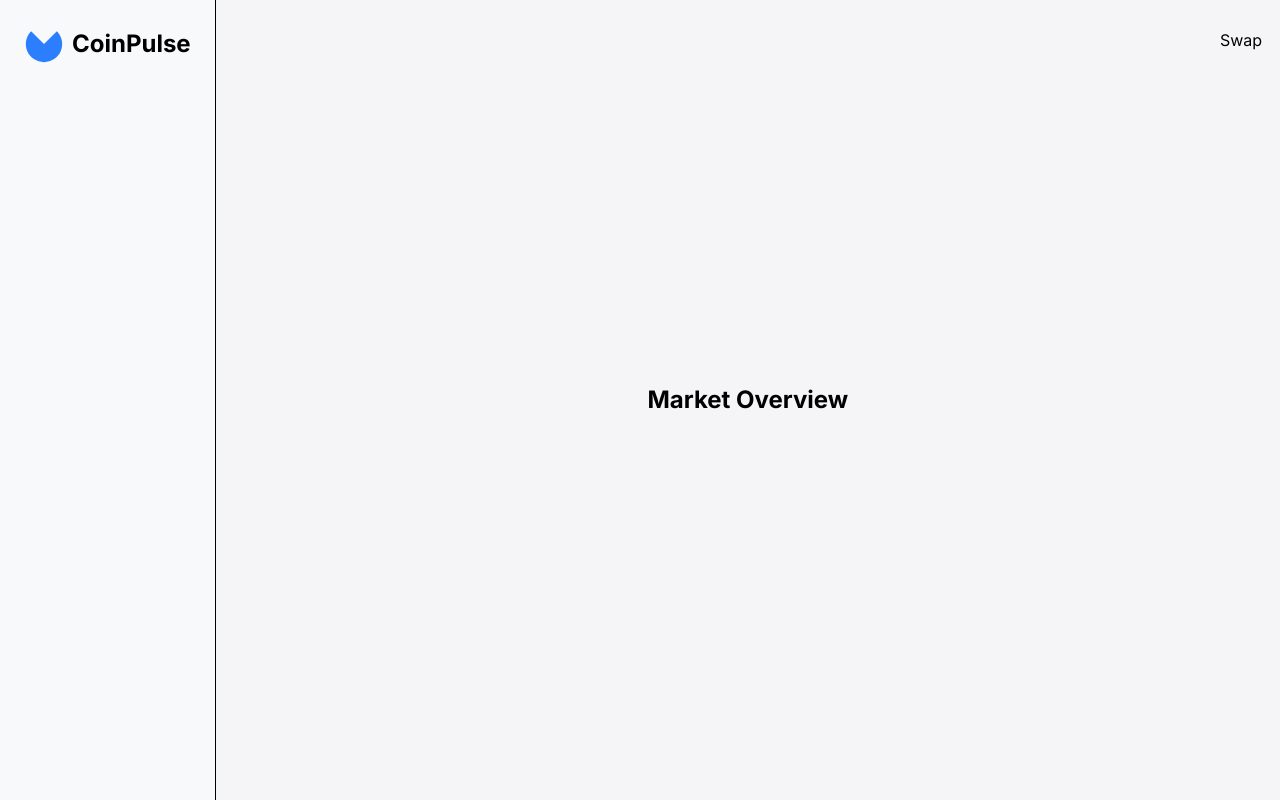
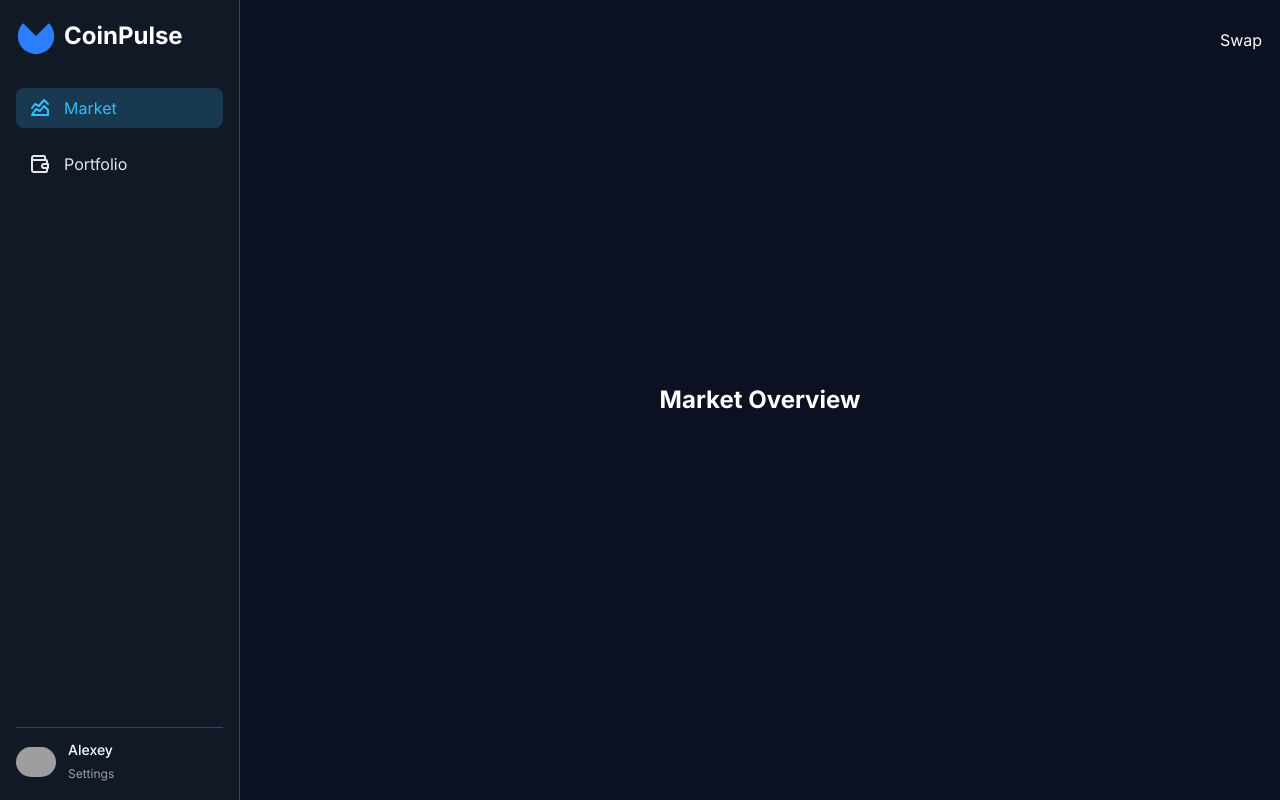
Before and after one commit to Dapy0/CoinPulse, a React (Vite) app: page / in a window 1280 px wide. Built offline with nearby package versions, Linux system fonts and the light colour scheme; grey boxes are pictures that could not be loaded.

Commit message:
Finished MainLayout

```diff
--- a/index.html
+++ b/index.html
@@ -1,11 +1,11 @@
 <!doctype html>
-<html lang="en">
+<html lang="en" class="dark">
 
 <head>
   <meta charset="UTF-8" />
   <meta name="viewport" content="width=device-width, initial-scale=1.0" />
   <title>Coinpulse</title>
-  <link href="./public/fonts.css" rel="stylesheet" />
+  <link href="./fonts.css" rel="stylesheet" />
 </head>
 
 <body>
--- a/package.json
+++ b/package.json
@@ -13,6 +13,7 @@
     "biom:check:write": "biome check --write ."
   },
   "dependencies": {
+    "@tabler/icons-react": "^3.35.0",
     "@tanstack/react-router": "^1.135.2",
     "@tanstack/react-router-devtools": "^1.135.2",
     "axios": "^1.13.2",
--- a/public/fonts.css
+++ b/public/fonts.css
@@ -1,36 +1,36 @@
-@font-face { font-family: "Inter"; font-style: normal; font-weight: 100; font-display: swap; src: url("fonts/Inter-Thin.woff2") format("woff2"); }
-@font-face { font-family: "Inter"; font-style: italic; font-weight: 100; font-display: swap; src: url("fonts/Inter-ThinItalic.woff2") format("woff2"); }
-@font-face { font-family: "Inter"; font-style: normal; font-weight: 200; font-display: swap; src: url("fonts/Inter-ExtraLight.woff2") format("woff2"); }
-@font-face { font-family: "Inter"; font-style: italic; font-weight: 200; font-display: swap; src: url("fonts/Inter-ExtraLightItalic.woff2") format("woff2"); }
-@font-face { font-family: "Inter"; font-style: normal; font-weight: 300; font-display: swap; src: url("fonts/Inter-Light.woff2") format("woff2"); }
-@font-face { font-family: "Inter"; font-style: italic; font-weight: 300; font-display: swap; src: url("fonts/Inter-LightItalic.woff2") format("woff2"); }
-@font-face { font-family: "Inter"; font-style: normal; font-weight: 400; font-display: swap; src: url("fonts/Inter-Regular.woff2") format("woff2"); }
-@font-face { font-family: "Inter"; font-style: italic; font-weight: 400; font-display: swap; src: url("fonts/Inter-Italic.woff2") format("woff2"); }
-@font-face { font-family: "Inter"; font-style: normal; font-weight: 500; font-display: swap; src: url("fonts/Inter-Medium.woff2") format("woff2"); }
-@font-face { font-family: "Inter"; font-style: italic; font-weight: 500; font-display: swap; src: url("fonts/Inter-MediumItalic.woff2") format("woff2"); }
-@font-face { font-family: "Inter"; font-style: normal; font-weight: 600; font-display: swap; src: url("fonts/Inter-SemiBold.woff2") format("woff2"); }
-@font-face { font-family: "Inter"; font-style: italic; font-weight: 600; font-display: swap; src: url("fonts/Inter-SemiBoldItalic.woff2") format("woff2"); }
-@font-face { font-family: "Inter"; font-style: normal; font-weight: 700; font-display: swap; src: url("fonts/Inter-Bold.woff2") format("woff2"); }
-@font-face { font-family: "Inter"; font-style: italic; font-weight: 700; font-display: swap; src: url("fonts/Inter-BoldItalic.woff2") format("woff2"); }
-@font-face { font-family: "Inter"; font-style: normal; font-weight: 800; font-display: swap; src: url("fonts/Inter-ExtraBold.woff2") format("woff2"); }
-@font-face { font-family: "Inter"; font-style: italic; font-weight: 800; font-display: swap; src: url("fonts/Inter-ExtraBoldItalic.woff2") format("woff2"); }
-@font-face { font-family: "Inter"; font-style: normal; font-weight: 900; font-display: swap; src: url("fonts/Inter-Black.woff2") format("woff2"); }
-@font-face { font-family: "Inter"; font-style: italic; font-weight: 900; font-display: swap; src: url("fonts/Inter-BlackItalic.woff2") format("woff2"); }
-@font-face { font-family: "InterDisplay"; font-style: normal; font-weight: 100; font-display: swap; src: url("fonts/InterDisplay-Thin.woff2") format("woff2"); }
-@font-face { font-family: "InterDisplay"; font-style: italic; font-weight: 100; font-display: swap; src: url("fonts/InterDisplay-ThinItalic.woff2") format("woff2"); }
-@font-face { font-family: "InterDisplay"; font-style: normal; font-weight: 200; font-display: swap; src: url("fonts/InterDisplay-ExtraLight.woff2") format("woff2"); }
-@font-face { font-family: "InterDisplay"; font-style: italic; font-weight: 200; font-display: swap; src: url("fonts/InterDisplay-ExtraLightItalic.woff2") format("woff2"); }
-@font-face { font-family: "InterDisplay"; font-style: normal; font-weight: 300; font-display: swap; src: url("fonts/InterDisplay-Light.woff2") format("woff2"); }
-@font-face { font-family: "InterDisplay"; font-style: italic; font-weight: 300; font-display: swap; src: url("fonts/InterDisplay-LightItalic.woff2") format("woff2"); }
-@font-face { font-family: "InterDisplay"; font-style: normal; font-weight: 400; font-display: swap; src: url("fonts/InterDisplay-Regular.woff2") format("woff2"); }
-@font-face { font-family: "InterDisplay"; font-style: italic; font-weight: 400; font-display: swap; src: url("fonts/InterDisplay-Italic.woff2") format("woff2"); }
-@font-face { font-family: "InterDisplay"; font-style: normal; font-weight: 500; font-display: swap; src: url("fonts/InterDisplay-Medium.woff2") format("woff2"); }
-@font-face { font-family: "InterDisplay"; font-style: italic; font-weight: 500; font-display: swap; src: url("fonts/InterDisplay-MediumItalic.woff2") format("woff2"); }
-@font-face { font-family: "InterDisplay"; font-style: normal; font-weight: 600; font-display: swap; src: url("fonts/InterDisplay-SemiBold.woff2") format("woff2"); }
-@font-face { font-family: "InterDisplay"; font-style: italic; font-weight: 600; font-display: swap; src: url("fonts/InterDisplay-SemiBoldItalic.woff2") format("woff2"); }
-@font-face { font-family: "InterDisplay"; font-style: normal; font-weight: 700; font-display: swap; src: url("fonts/InterDisplay-Bold.woff2") format("woff2"); }
-@font-face { font-family: "InterDisplay"; font-style: italic; font-weight: 700; font-display: swap; src: url("fonts/InterDisplay-BoldItalic.woff2") format("woff2"); }
-@font-face { font-family: "InterDisplay"; font-style: normal; font-weight: 800; font-display: swap; src: url("fonts/InterDisplay-ExtraBold.woff2") format("woff2"); }
-@font-face { font-family: "InterDisplay"; font-style: italic; font-weight: 800; font-display: swap; src: url("fonts/InterDisplay-ExtraBoldItalic.woff2") format("woff2"); }
-@font-face { font-family: "InterDisplay"; font-style: normal; font-weight: 900; font-display: swap; src: url("fonts/InterDisplay-Black.woff2") format("woff2"); }
-@font-face { font-family: "InterDisplay"; font-style: italic; font-weight: 900; font-display: swap; src: url("fonts/InterDisplay-BlackItalic.woff2") format("woff2"); }
+@font-face { font-family: "Inter"; font-style: normal; font-weight: 100; font-display: swap; src: url("./fonts/Inter-Thin.woff2") format("woff2"); }
+@font-face { font-family: "Inter"; font-style: italic; font-weight: 100; font-display: swap; src: url("./fonts/Inter-ThinItalic.woff2") format("woff2"); }
+@font-face { font-family: "Inter"; font-style: normal; font-weight: 200; font-display: swap; src: url("./fonts/Inter-ExtraLight.woff2") format("woff2"); }
+@font-face { font-family: "Inter"; font-style: italic; font-weight: 200; font-display: swap; src: url("./fonts/Inter-ExtraLightItalic.woff2") format("woff2"); }
+@font-face { font-family: "Inter"; font-style: normal; font-weight: 300; font-display: swap; src: url("./fonts/Inter-Light.woff2") format("woff2"); }
+@font-face { font-family: "Inter"; font-style: italic; font-weight: 300; font-display: swap; src: url("./fonts/Inter-LightItalic.woff2") format("woff2"); }
+@font-face { font-family: "Inter"; font-style: normal; font-weight: 400; font-display: swap; src: url("./fonts/Inter-Regular.woff2") format("woff2"); }
+@font-face { font-family: "Inter"; font-style: italic; font-weight: 400; font-display: swap; src: url("./fonts/Inter-Italic.woff2") format("woff2"); }
+@font-face { font-family: "Inter"; font-style: normal; font-weight: 500; font-display: swap; src: url("./fonts/Inter-Medium.woff2") format("woff2"); }
+@font-face { font-family: "Inter"; font-style: italic; font-weight: 500; font-display: swap; src: url("./fonts/Inter-MediumItalic.woff2") format("woff2"); }
+@font-face { font-family: "Inter"; font-style: normal; font-weight: 600; font-display: swap; src: url("./fonts/Inter-SemiBold.woff2") format("woff2"); }
+@font-face { font-family: "Inter"; font-style: italic; font-weight: 600; font-display: swap; src: url("./fonts/Inter-SemiBoldItalic.woff2") format("woff2"); }
+@font-face { font-family: "Inter"; font-style: normal; font-weight: 700; font-display: swap; src: url("./fonts/Inter-Bold.woff2") format("woff2"); }
+@font-face { font-family: "Inter"; font-style: italic; font-weight: 700; font-display: swap; src: url("./fonts/Inter-BoldItalic.woff2") format("woff2"); }
+@font-face { font-family: "Inter"; font-style: normal; font-weight: 800; font-display: swap; src: url("./fonts/Inter-ExtraBold.woff2") format("woff2"); }
+@font-face { font-family: "Inter"; font-style: italic; font-weight: 800; font-display: swap; src: url("./fonts/Inter-ExtraBoldItalic.woff2") format("woff2"); }
+@font-face { font-family: "Inter"; font-style: normal; font-weight: 900; font-display: swap; src: url("./fonts/Inter-Black.woff2") format("woff2"); }
+@font-face { font-family: "Inter"; font-style: italic; font-weight: 900; font-display: swap; src: url("./fonts/Inter-BlackItalic.woff2") format("woff2"); }
+@font-face { font-family: "InterDisplay"; font-style: normal; font-weight: 100; font-display: swap; src: url("./fonts/InterDisplay-Thin.woff2") format("woff2"); }
+@font-face { font-family: "InterDisplay"; font-style: italic; font-weight: 100; font-display: swap; src: url("./fonts/InterDisplay-ThinItalic.woff2") format("woff2"); }
+@font-face { font-family: "InterDisplay"; font-style: normal; font-weight: 200; font-display: swap; src: url("./fonts/InterDisplay-ExtraLight.woff2") format("woff2"); }
+@font-face { font-family: "InterDisplay"; font-style: italic; font-weight: 200; font-display: swap; src: url("./fonts/InterDisplay-ExtraLightItalic.woff2") format("woff2"); }
+@font-face { font-family: "InterDisplay"; font-style: normal; font-weight: 300; font-display: swap; src: url("./fonts/InterDisplay-Light.woff2") format("woff2"); }
+@font-face { font-family: "InterDisplay"; font-style: italic; font-weight: 300; font-display: swap; src: url("./fonts/InterDisplay-LightItalic.woff2") format("woff2"); }
+@font-face { font-family: "InterDisplay"; font-style: normal; font-weight: 400; font-display: swap; src: url("./fonts/InterDisplay-Regular.woff2") format("woff2"); }
+@font-face { font-family: "InterDisplay"; font-style: italic; font-weight: 400; font-display: swap; src: url("./fonts/InterDisplay-Italic.woff2") format("woff2"); }
+@font-face { font-family: "InterDisplay"; font-style: normal; font-weight: 500; font-display: swap; src: url("./fonts/InterDisplay-Medium.woff2") format("woff2"); }
+@font-face { font-family: "InterDisplay"; font-style: italic; font-weight: 500; font-display: swap; src: url("./fonts/InterDisplay-MediumItalic.woff2") format("woff2"); }
+@font-face { font-family: "InterDisplay"; font-style: normal; font-weight: 600; font-display: swap; src: url("./fonts/InterDisplay-SemiBold.woff2") format("woff2"); }
+@font-face { font-family: "InterDisplay"; font-style: italic; font-weight: 600; font-display: swap; src: url("./fonts/InterDisplay-SemiBoldItalic.woff2") format("woff2"); }
+@font-face { font-family: "InterDisplay"; font-style: normal; font-weight: 700; font-display: swap; src: url("./fonts/InterDisplay-Bold.woff2") format("woff2"); }
+@font-face { font-family: "InterDisplay"; font-style: italic; font-weight: 700; font-display: swap; src: url("./fonts/InterDisplay-BoldItalic.woff2") format("woff2"); }
+@font-face { font-family: "InterDisplay"; font-style: normal; font-weight: 800; font-display: swap; src: url("./fonts/InterDisplay-ExtraBold.woff2") format("woff2"); }
+@font-face { font-family: "InterDisplay"; font-style: italic; font-weight: 800; font-display: swap; src: url("./fonts/InterDisplay-ExtraBoldItalic.woff2") format("woff2"); }
+@font-face { font-family: "InterDisplay"; font-style: normal; font-weight: 900; font-display: swap; src: url("./fonts/InterDisplay-Black.woff2") format("woff2"); }
+@font-face { font-family: "InterDisplay"; font-style: italic; font-weight: 900; font-display: swap; src: url("./fonts/InterDisplay-BlackItalic.woff2") format("woff2"); }
--- a/src/App.tsx
+++ b/src/App.tsx
@@ -1,6 +1,7 @@
 import "./App.css";
 
 function App() {
+
   return <></>;
 }
 
--- a/src/components/MainLayout.tsx
+++ b/src/components/MainLayout.tsx
@@ -1,6 +1,7 @@
-import { Outlet } from "@tanstack/react-router";
+import { Link, Outlet } from "@tanstack/react-router";
 import PieChartIcon from "./Logo";
 import { SideBarBtn } from "./SideBarBtn";
+import { IconChartAreaLine, IconWallet } from "@tabler/icons-react";
 
 export const MainLayout = () => {
   const DEVtoggleTheme = () => {
@@ -8,19 +9,30 @@ export const MainLayout = () => {
   };
 
   return (
-    <div className="flex h-screen bg-background dark:bg-background-d">
+    <div className="flex h-screen bg-background  dark:text-white">
 
       <button className="absolute size-10 top-5 right-5" onClick={DEVtoggleTheme}>Swap</button>
 
-      <aside className="p-6 bg-foreground dark:bg-foreground-d border-r border-r-primary-900">
+      <aside className="p-4 min-w-60 bg-foreground dark:bg-foreground-d border-r border-r-gray-300 dark:border-r-gray-700 flex flex-col">
         <div className="flex gap-2 items-center">
           <PieChartIcon className="size-10 text-blue-500" />
-          <h3 className="text-2xl font-bold  dark:text-white">CoinPulse</h3>
+          <h3 className="text-2xl font-bold ">CoinPulse</h3>
         </div>
-        <div className="flex flex-col gap-4">
-          <SideBarBtn to={'/'}>Market</SideBarBtn>
-          <SideBarBtn to={'/portfolio'}>Portfolio</SideBarBtn>
-          <SideBarBtn>News</SideBarBtn>
+        <div className="flex flex-col flex-1 gap-4 mt-8">
+          <SideBarBtn to={'/'}><IconChartAreaLine /> Market</SideBarBtn>
+          <SideBarBtn to={'/portfolio'} ><IconWallet />Portfolio</SideBarBtn>
+          {/* <SideBarBtn to={"/news"}>News</SideBarBtn> */}
+        </div>
+        <div className="flex flex-col gap-3">
+          <hr className="border-gray-300 dark:border-gray-700" />
+
+          <div className="flex gap-3 max-w-10 items-center">
+            <img className="size-fit rounded-full" src="https://lh3.googleusercontent.com/aida-public/AB6AXuC9bfBo_L7BNZePomtQc7t__D1KOK6tEa8wlXClIpMd8cSl0f0PoOW6gRtvrShjqjYd8TH9OKo9qO4Xszt0_xMPa5S-UDERKVfWMHEvcrY4d0EUNB-WapI19oA9IQQAqkD_w8A4ekEYEFuVr7ZmaYnl0yqQGDtMgN3sX21pOtj3i2EGfWrKvyBOM4wGBnyGe_XxdqKqQJ1EeQXcOfj3nItbharMa2vcdthJK7V1iFFNothQV7NOg3d5470bogGng4PDC6c8GQWUIMdf" alt="img" />
+            <div className="">
+              <p className="text-sm font-medium ">Alexey</p>
+              <Link className=" text-xs text-gray-600 dark:text-gray-400 hover:text-primary" to={"/"}>Settings</Link>
+            </div>
+          </div>
         </div>
       </aside>
 
--- a/src/components/SideBarBtn/index.tsx
+++ b/src/components/SideBarBtn/index.tsx
@@ -1,11 +1,11 @@
 import { Link } from "@tanstack/react-router"
 import type { ICustomButtonProps } from "./types"
 
-export const SideBarBtn = ({ ...props }: ICustomButtonProps) => {
+export const SideBarBtn = ({ children, ...props }: ICustomButtonProps) => {
 
   return (
-    <Link {...props}>
-      <button></button>
+    <Link className={`flex flex-row gap-3 w-full px-3 py-2  hover:bg-primary/20 hover:text-primary rounded-lg items-center transition-colors text-gray-800 dark:text-gray-200 data-[status='active']:bg-primary/20 data-[status='active']:text-primary data-[status='active']:dark:text-primary" `} {...props} >
+      {children}
     </Link>
   )
 }
--- a/src/components/SideBarBtn/types.ts
+++ b/src/components/SideBarBtn/types.ts
@@ -1,6 +1,7 @@
 import type { LinkProps } from "@tanstack/react-router"
+import type { ReactNode } from "react"
 
 export interface ICustomButtonProps extends LinkProps {
-  // children: ReactNode
-  variant?: 'primary' | 'secondary'
+  children: ReactNode
+  // variant?: 'primary' | 'secondary'
 }
--- a/src/index.css
+++ b/src/index.css
@@ -5,7 +5,7 @@
 :root {
   --primary: 57, 190, 247;
   --background: 245, 245, 247;
-  --foreground: 247, 249, 250;
+  --foreground: 255,255,255;
 }
 
 :root[class~="dark"] {
```
Also changed, not shown: 1 other file (tests, documents, lock files or other folders).
